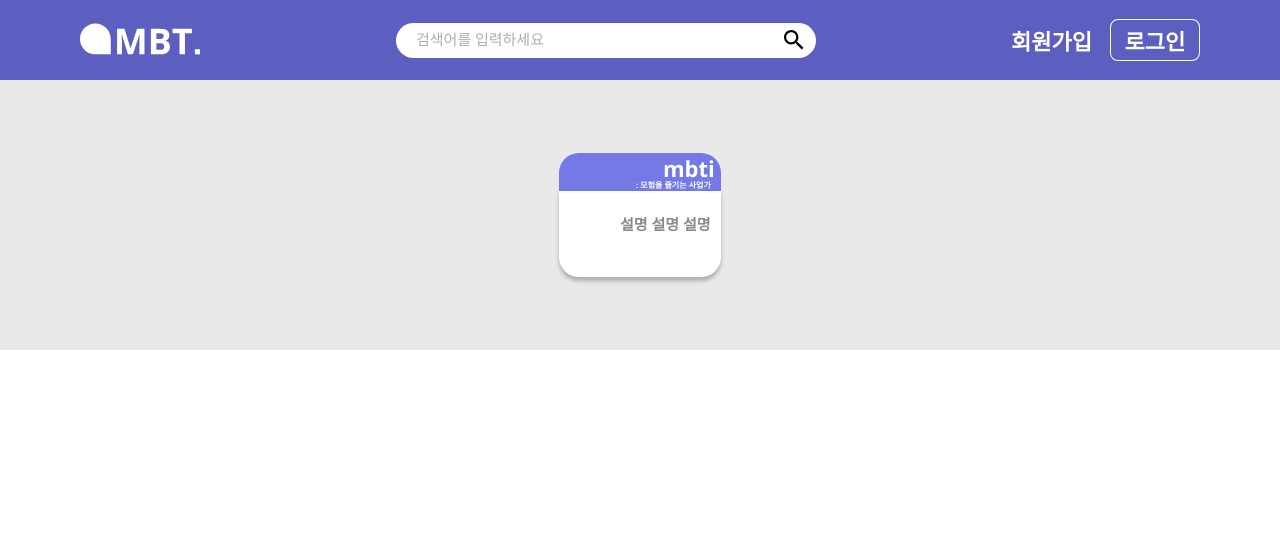
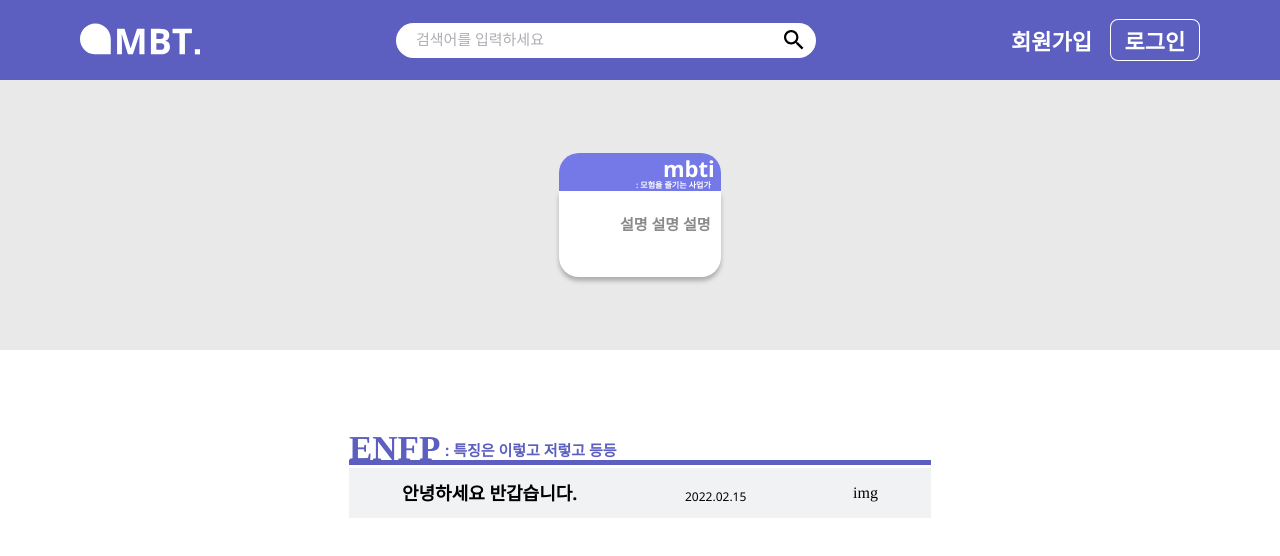
Before and after one commit to MBTogether/MBT_Frontend, a React (Create React App) app: page /main in a window 1280 px wide. Shown: the top 556 px of the page. Built offline with nearby package versions, Linux system fonts and the light colour scheme; a web font is replaced by a local one.

Commit message:
📑 메인페이지 퍼블리싱

```diff
--- a/src/components/main/main.js
+++ b/src/components/main/main.js
@@ -1,6 +1,6 @@
 import React from "react";
 import * as S from "./styles";
-import Header from '../header/Header';
+import Header from "../header/Header";
 
 const Main = () => {
   const mbti = [];
@@ -19,6 +19,22 @@ const Main = () => {
           </S.ListBottom>
         </div>
       </S.ListBackground>
+      <S.Section>
+      <S.Post>
+        <div className="PostHead">
+          <span className="Mbti" path="/search">ENFP</span>
+          <span className="Characteristics">: 특징은 이렇고 저렇고 등등</span>
+        </div>
+        <div className="Line" />
+        <div className="List">
+          <S.List>
+            <span className="title">안녕하세요 반갑습니다.</span>
+            <span className="date">2022.02.15</span>
+            <span className="img">img</span>
+          </S.List>
+        </div>
+      </S.Post>
+      </S.Section>
     </>
   );
 };
```
Also changed, not shown: src/components/main/styles.js (line endings or trailing spaces). Lines whose indentation alone changed are shown as unchanged.
